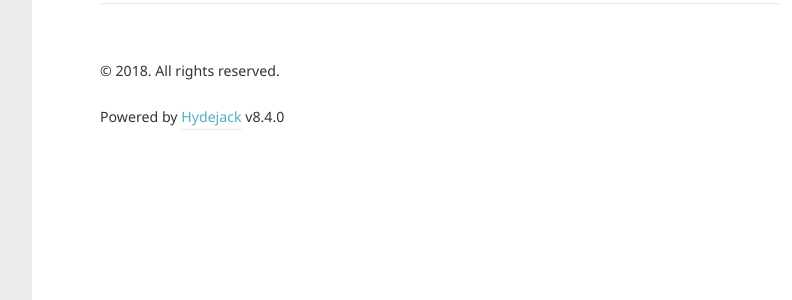
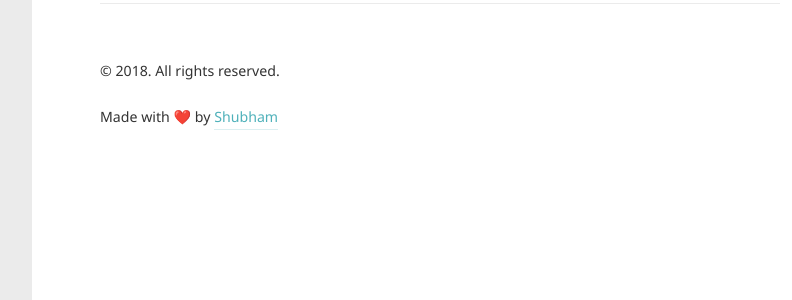
Before and after one commit to shubham8garg/sample2, a Jekyll site: the page built from index.html, in a window 1280 px wide and 900 px high, scrolled down 900 px. Shown: the part 248-548 px from the top of the window, without its empty margins (325-1117 px from the left). Built offline with Jekyll 4.4.1, drawn with Linux system fonts in a browser that asks for light colours; the list of posts is cut into pages by our own code.

Commit message:
Changed footer

```diff
--- a/_includes/body/footer.html
+++ b/_includes/body/footer.html
@@ -13,7 +13,7 @@
     {% endfor %}
     </small></nav>
   {% endif %}
-  <p><small>Powered by <a class="external" href="https://hydejack.com/">Hydejack</a> v<span id="_version">8.4.0</span></small></p>
+  <p><small>Made with ❤️ by <a class="external" href="https://gargshubham.com">Shubham</a></small></p>
   <hr class="sr-only"/>
 </footer>
 {% endif %}
```
